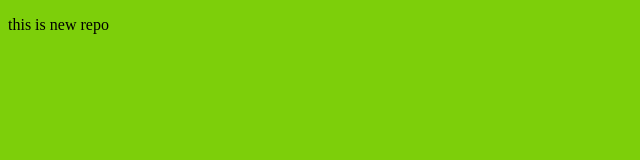
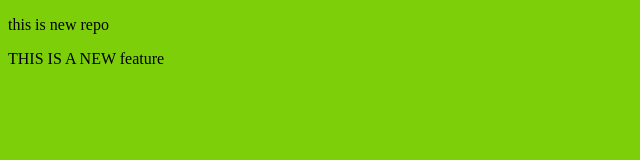
Before and after one commit to Shambhu420/LocalRepo, a plain HTML site: page index.html in a window 1280 px wide. Shown: the whole page, without its empty margins (0-640 px from the left). Drawn offline with Linux system fonts and the light colour scheme.

Commit message:
Add new feature

```diff
--- a/index.html
+++ b/index.html
@@ -8,5 +8,6 @@
 </head>
 <body>
     <p>this is new repo</p>
+    <p>THIS IS A NEW feature</p>
 </body>
 </html>
```
